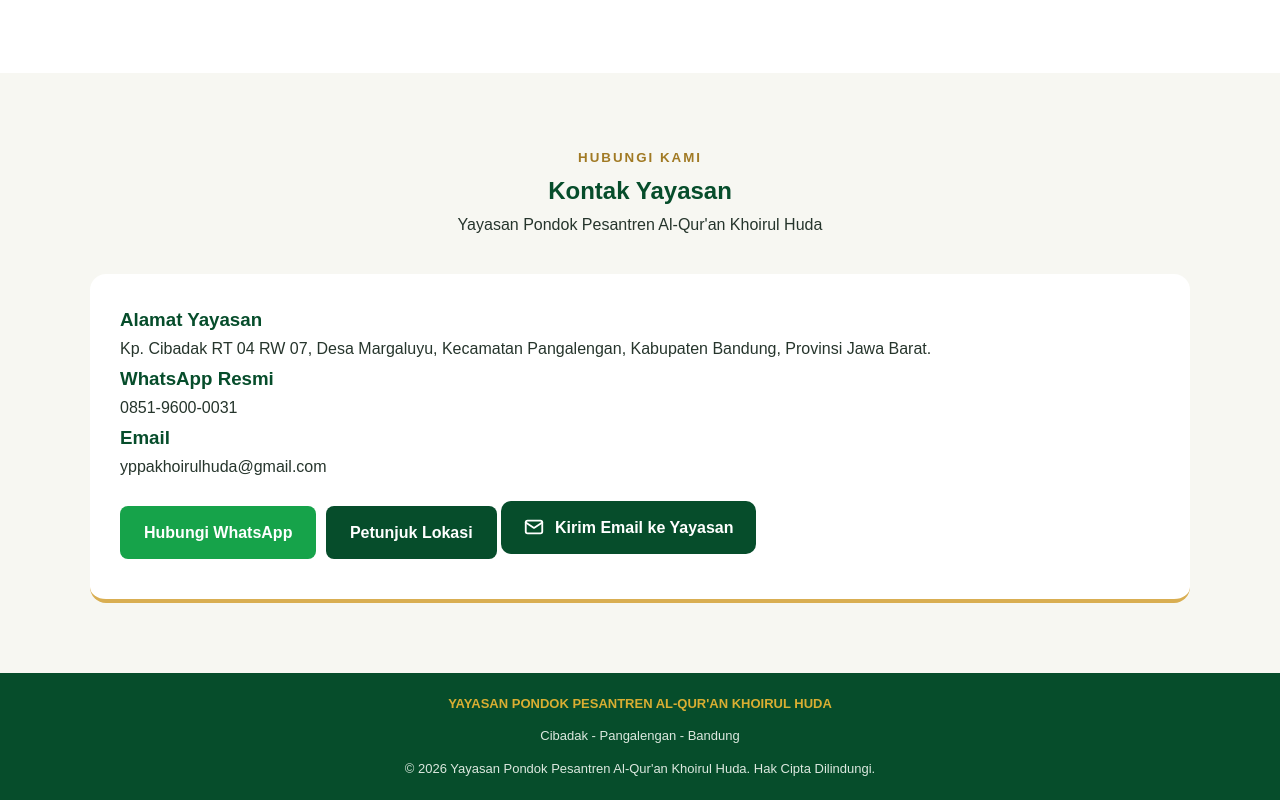
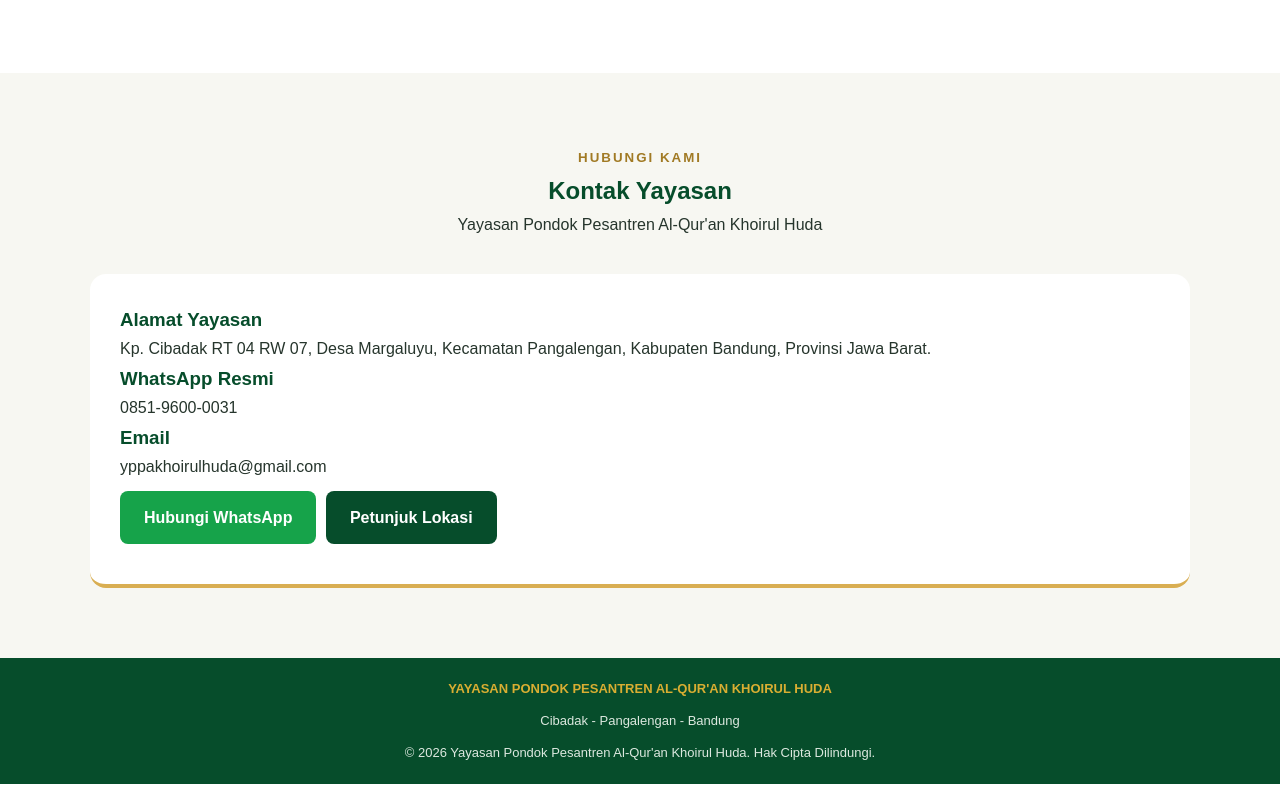
Before and after one commit to yppa-khoirulhuda/website-khoirul-huda, a plain HTML site: page index.html in a window 1280 px wide. Shown: the part 4430-5230 px from the top of the page. Drawn offline with Linux system fonts and the light colour scheme.

Commit message:
Update index.html

```diff
--- a/index.html
+++ b/index.html
@@ -518,24 +518,7 @@ style="width:55px;height:55px;object-fit:contain;flex-shrink:0;">    <div>
       </a>
 
 
-<a href="mailto:yppakhoirulhuda@gmail.com"
-style="display:inline-flex;align-items:center;gap:10px;
-margin-top:20px;padding:13px 22px;
-background:#064d2b;color:white;
-border-radius:10px;text-decoration:none;
-font-weight:bold;font-size:16px;">
 
-<svg xmlns="http://www.w3.org/2000/svg"
-width="22" height="22" viewBox="0 0 24 24"
-fill="none" stroke="currentColor"
-stroke-width="2" stroke-linecap="round"
-stroke-linejoin="round">
-<rect x="3" y="5" width="18" height="14" rx="2"/>
-<path d="m3 7 9 6 9-6"/>
-</svg>
-
-Kirim Email ke Yayasan
-</a>
 
 
     </div>
```
